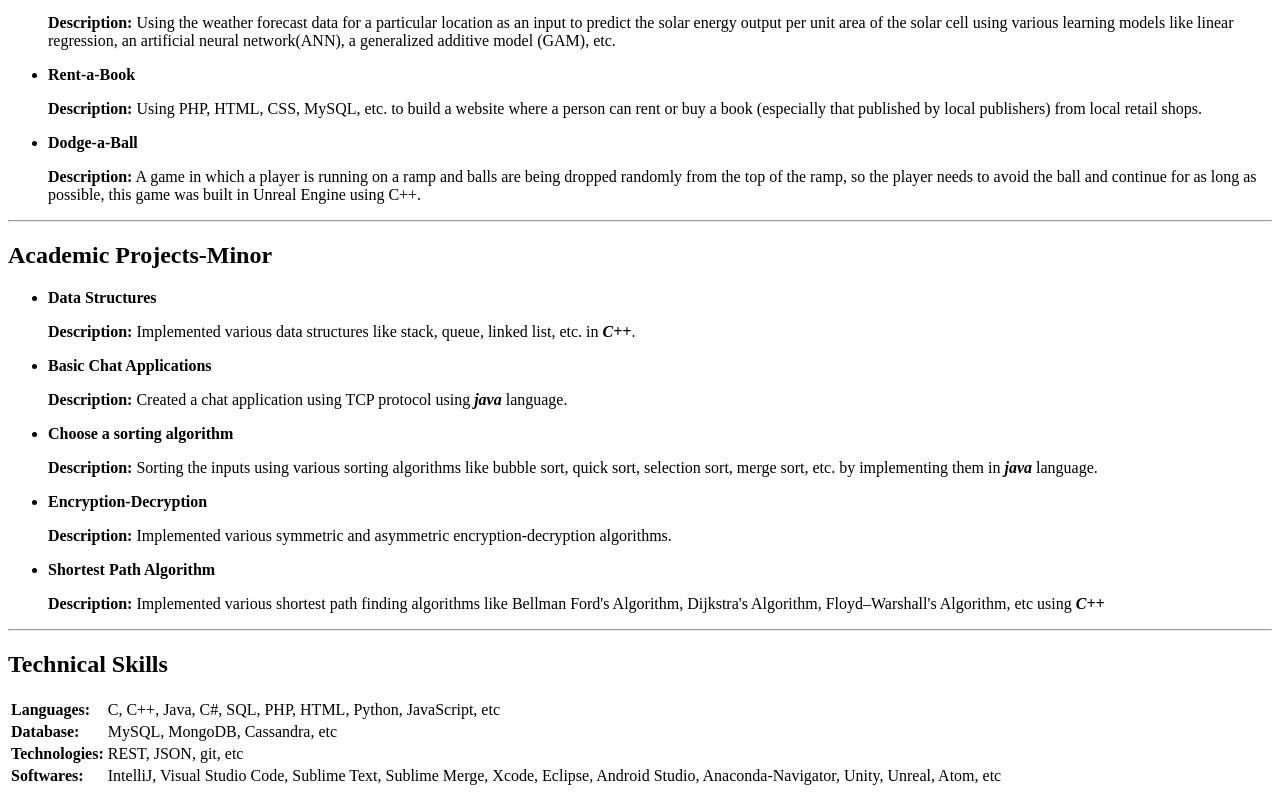
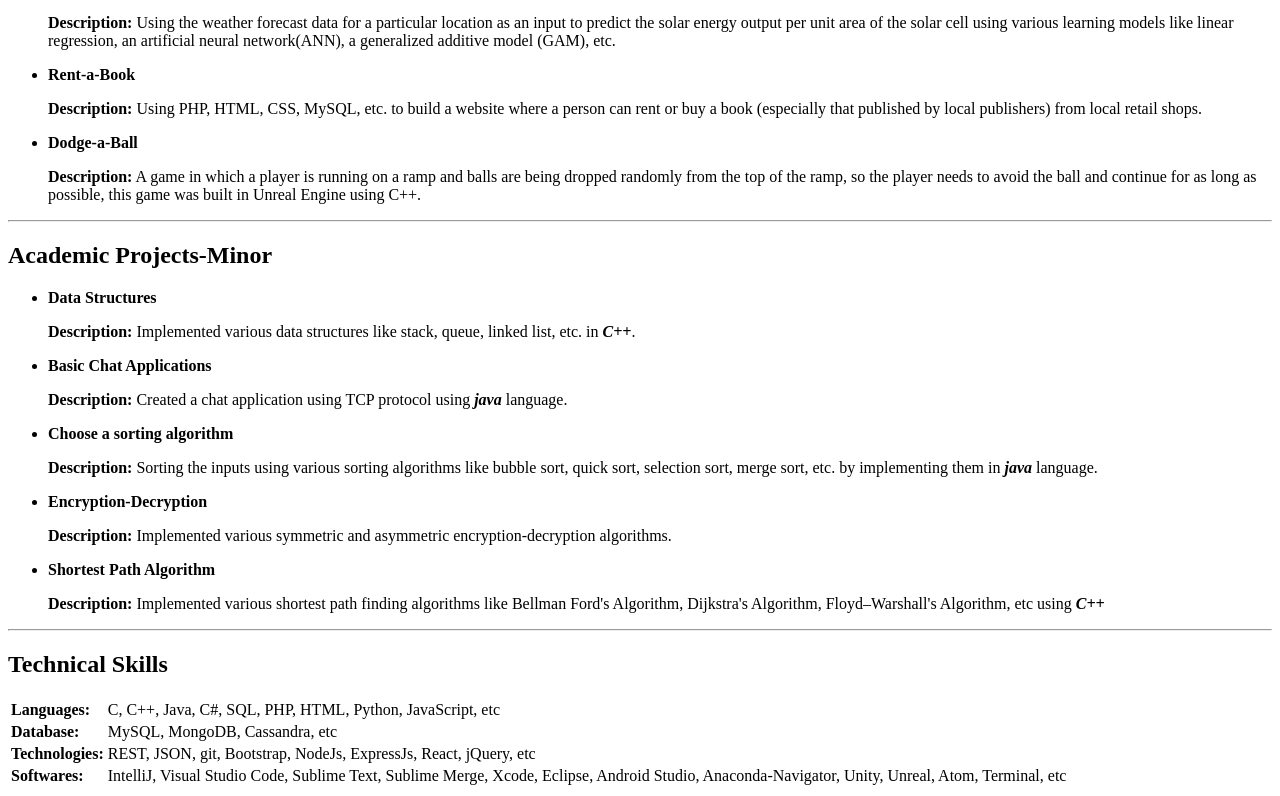
Before and after one commit to Tejp98/Simple_CV_Website_Using_Only_HTML, a plain HTML site: page index.html in a window 1280 px wide. Shown: the part 1045-1841 px from the top of the page. Drawn offline with Linux system fonts and the light colour scheme.

Commit message:
Update index.html

```diff
--- a/index.html
+++ b/index.html
@@ -112,11 +112,11 @@
     </tr>
     <tr>
       <td><strong>Technologies:</strong></td>
-      <td>REST, JSON, git, etc</td>
+      <td>REST, JSON, git, Bootstrap, NodeJs, ExpressJs, React, jQuery, etc</td>
     </tr>
     <tr>
       <td><strong>Softwares:</strong></td>
-      <td>IntelliJ, Visual Studio Code, Sublime Text, Sublime Merge, Xcode, Eclipse, Android Studio, Anaconda-Navigator, Unity, Unreal, Atom, etc</td>
+      <td>IntelliJ, Visual Studio Code, Sublime Text, Sublime Merge, Xcode, Eclipse, Android Studio, Anaconda-Navigator, Unity, Unreal, Atom, Terminal, etc</td>
     </tr>
 
   </table>
```
